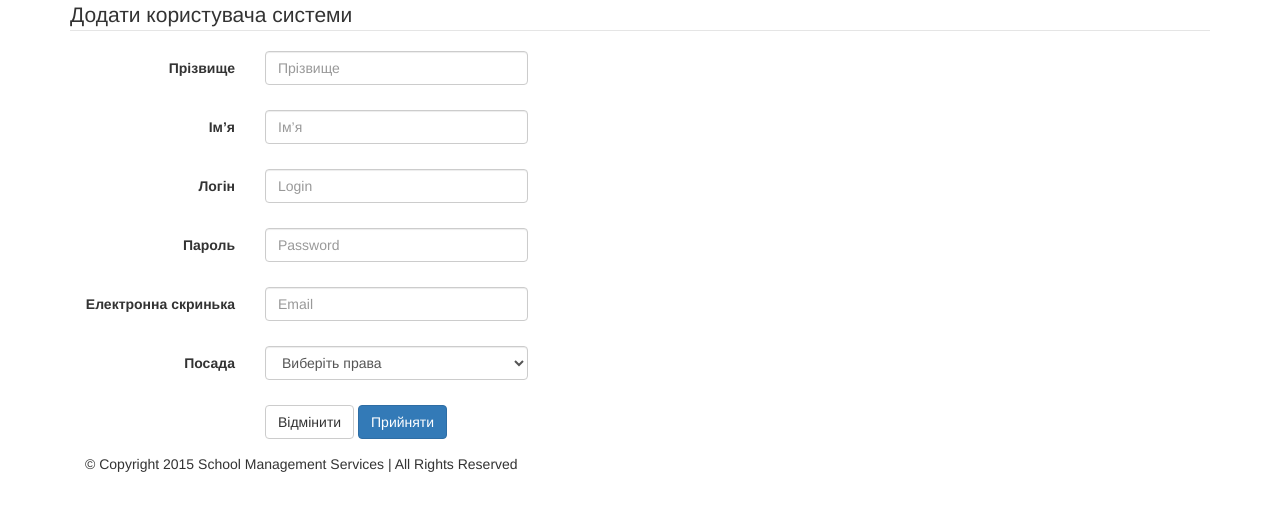
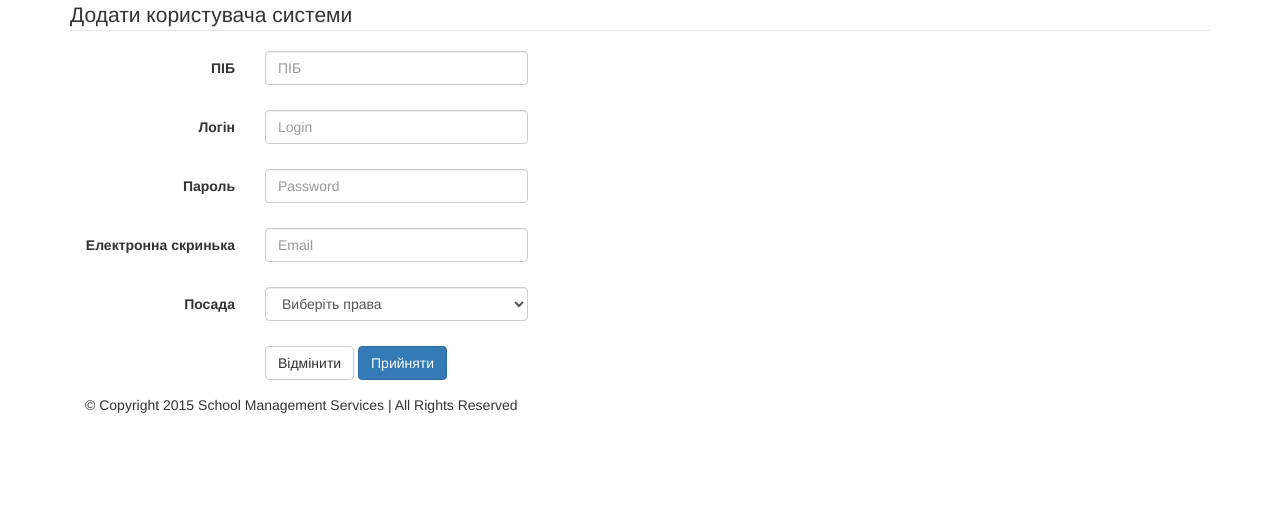
Before and after one commit to Social-projects-Rivne/SMS_admin_autotesting, a Flask app: page /user_add in a window 1280 px wide. Shown: the part 72-583 px from the top of the page. Run offline with Flask 2, Linux system fonts and the light colour scheme; parts of the project's set-up code (start-up, migrations or seed data) failed here and were passed over; some libraries are stand-ins or nearby versions.

Commit message:
modify urls.py with using controller

```diff
--- a/app/templates/user_add.html
+++ b/app/templates/user_add.html
@@ -12,27 +12,18 @@
         <fieldset>
           <legend>Додати користувача системи</legend>
 
-          <div class="form-group {% if errors.lname %}has-error{% endif %}">
-            <label for="inputLname" class="col-lg-2 control-label">
-              Прізвище
+          <div class="form-group {% if errors.name %}has-error{% endif %}">
+            <label for="inputName" class="col-lg-2 control-label">
+              ПІБ
             </label>
             <div class="col-lg-3">
-              <input type="text" class="form-control" id="inputLname"
-                placeholder="Прізвище" name="lname" value="{{ request.lname }}">
+              <input type="text" class="form-control" id="inputName"
+                placeholder="ПІБ" name="name" value="{{ request.name }}">
               <span class="help-block"><!--Field for error message--></span>
             </div>
           </div>
 
-          <div class="form-group {% if errors %}has-error{% endif %}">
-            <label for="inputFname" class="col-lg-2 control-label">Ім’я</label>
-            <div class="col-lg-3">
-              <input type="text" class="form-control" id="inputFname"
-                placeholder="Ім’я" name="fname" value="">
-              <span class="help-block"><!--Field for error message--></span>
-            </div>
-          </div>
-
-          <div class="form-group {% if errors %}has-error{% endif %}">
+          <div class="form-group {% if errors.login %}has-error{% endif %}">
             <label for="inputLogin" class="col-lg-2 control-label">Логін</label>
             <div class="col-lg-3">
               <input type="text" class="form-control" id="inputLogin"
@@ -41,7 +32,7 @@
             </div>
           </div>
 
-          <div class="form-group {% if errors %}has-error{% endif %}">
+          <div class="form-group {% if errors.password %}has-error{% endif %}">
             <label for="inputPassword" class="col-lg-2 control-label">Пароль</label>
             <div class="col-lg-3">
               <input type="password" class="form-control" id="inputPassword"
@@ -50,7 +41,7 @@
             </div>
           </div>
 
-          <div class="form-group {% if errors %}has-error{% endif %}">
+          <div class="form-group {% if errors.email %}has-error{% endif %}">
             <label for="inputEmail" class="col-lg-2 control-label">Електронна скринька</label>
             <div class="col-lg-3">
               <input type="text" class="form-control" id="inputEmail"
@@ -59,7 +50,7 @@
             </div>
           </div>
 
-          <div class="form-group {% if errors %}has-error{% endif %}">
+          <div class="form-group {% if errors.roles %}has-error{% endif %}">
             <label for="user_role"
                 class="col-lg-2 control-label">
               Посада
@@ -79,7 +70,7 @@
 
           <div class="form-group">
             <div class="col-lg-10 col-lg-offset-2">
-              <a href="{{ url_for('index') }}">
+              <a href="{{ url_for('users_list') }}">
                 <button type="button" class="btn btn-default" name="cancel">
                   Відмінити
                 </button>
--- a/app/templates/users_list.html
+++ b/app/templates/users_list.html
@@ -16,7 +16,6 @@
         <th>№</th>
         <th>Права доступу</th>
         <th>ПІБ</th>
-        <th>Школа</th>
         <th>Логін</th>
         <th>Електронна скринька</th>
         <th>Дії</th>
@@ -33,7 +32,6 @@
             {% else %}Невизначено{% endif %}
         </td>
         <td>{{ user.name }}</td>
-        <td>{{ user.school_id }}</td>
         <td>{{ user.login }}</td>
         <td>{{ user.email }}</td>
         <td>
--- a/app/urls.py
+++ b/app/urls.py
@@ -1,31 +1,34 @@
 # -*- coding: utf-8 -*-
 
-from flask import render_template
+from flask import render_template, request
 
 from app import app
+from app.controllers.controller import AdminController
+
+
+controller = AdminController()
 
 
 @app.route('/')
 @app.route('/index')
 def index():
-    return render_template('index.html')
+    return controller.get_index()
 
 
 @app.route('/users_list')
 def users_list():
-    context = {}
-
-    return render_template('users_list.html', context=context)
+    return controller.get_view_all()
 
 
 @app.route('/user_add', methods=['GET', 'POST'])
 def user_add():
     roles = {}
     errors = {}
-
     return render_template('user_add.html', roles=roles, errors=errors)
+    #if request.method == 'POST':
+    #    return controller.get_view_add_get()
 
 
 @app.errorhandler(404)
 def page_not_found(error):
-    return render_template('page_not_found.html'), 404
+    return controller.get_error404()
```
Also changed, not shown: app/templates/confirm_delete.html (added, +25 -0 lines).
